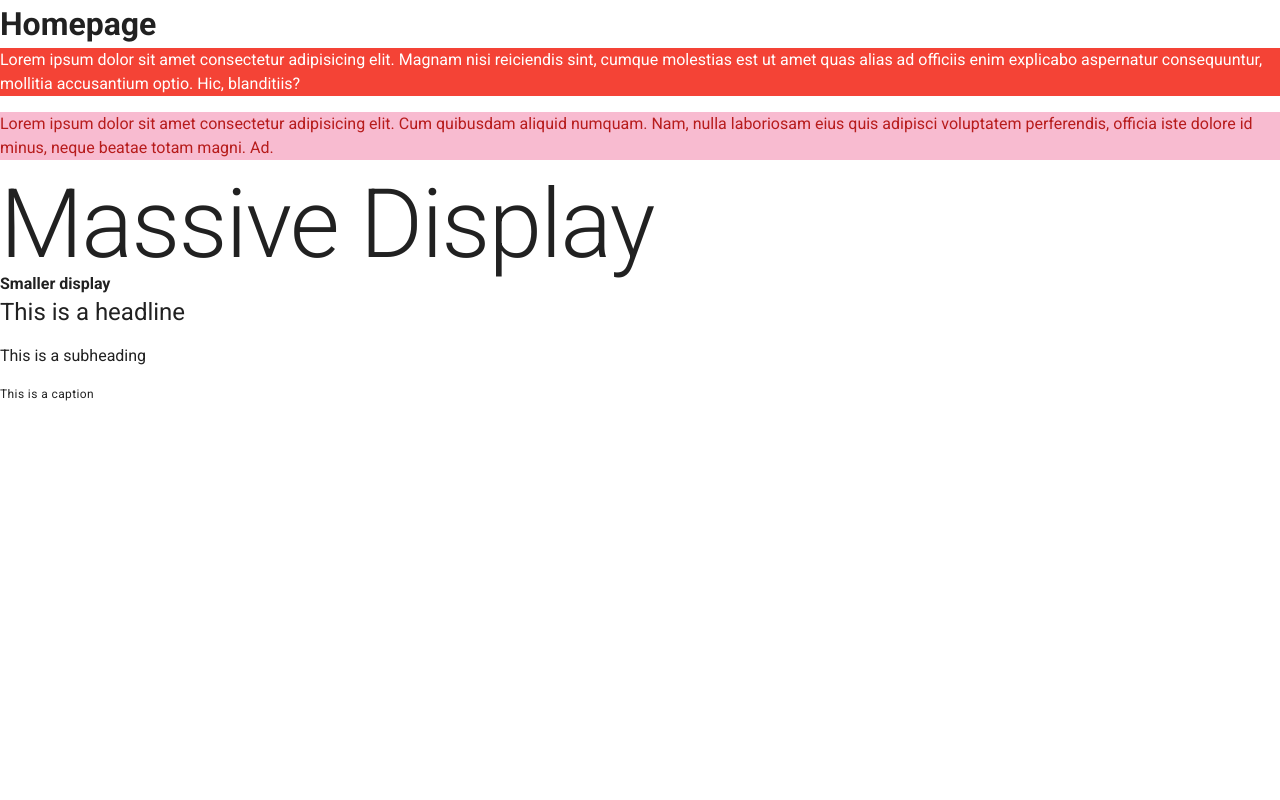
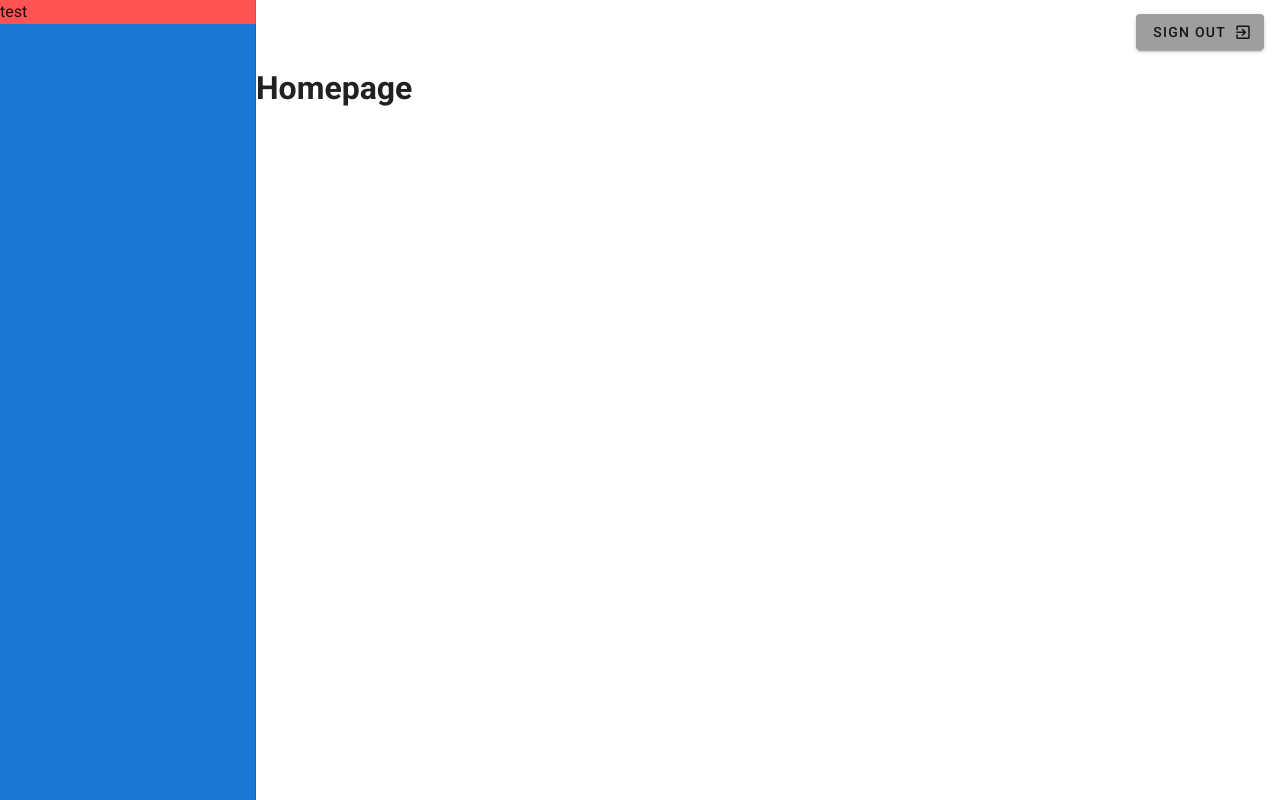
Before and after one commit to new-media-art/todo-ninja, a Vue app: page / in a window 1280 px wide. Built offline with nearby package versions, Linux system fonts and the light colour scheme.

Commit message:
end of video 9

```diff
--- a/src/App.vue
+++ b/src/App.vue
@@ -1,5 +1,6 @@
 <template>
-  <v-app>
+  <v-app class="gray lighten-4">
+    <Navbar />
 
     <v-content>
       <router-view></router-view>
@@ -9,12 +10,14 @@
 </template>
 
 <script>
+import Navbar from './components/Navbar'
+export default {
+  components: { Navbar },
+  name: 'App',
+  data () {
+    return {
 
-export default {
-  name: 'App',
-
-  data: () => ({
-    //
-  }),
-};
+    }
+  }
+}
 </script>
--- /dev/null
+++ b/src/components/Navbar.vue
@@ -0,0 +1,29 @@
+<template>
+  <nav>
+    <v-toolbar flat app>
+        <v-app-bar-nav-icon class="gray--text" @click="drawer = !drawer"></v-app-bar-nav-icon>
+      <v-toolbar-title class="text-uppercase grey--text">
+        <span class="font-weight-light">Todo</span>
+        <span>Ninja</span>
+      </v-toolbar-title>
+      <v-spacer></v-spacer>
+      <v-btn flat color="grey">
+        <span>Sign Out</span>
+        <v-icon right>mdi-exit-to-app</v-icon>
+      </v-btn>
+    </v-toolbar>
+
+    <v-navigation-drawer v-model="drawer" app class="primary">
+      <p class="error">test</p>
+    </v-navigation-drawer>
+  </nav>
+</template>
+<script>
+export default {
+  data() {
+    return {
+      drawer: true,
+    };
+  },
+};
+</script>
--- a/src/plugins/vuetify.js
+++ b/src/plugins/vuetify.js
@@ -4,4 +4,9 @@
 Vue.use(Vuetify);
 
 export default new Vuetify({
+    iconfont: 'md',
+    primary: '2974E4',
+    success: '42FCD0',
+    info:'F3DA5D',
+    error: 'F0268E'
 });
--- a/src/views/HomeView.vue
+++ b/src/views/HomeView.vue
@@ -1,22 +1,13 @@
 <template>
   <div class="home">
     <h1>Homepage</h1>
-    <p class="red white--text">Lorem ipsum dolor sit amet consectetur adipisicing elit. Magnam nisi reiciendis sint, cumque molestias est ut amet quas alias ad officiis enim explicabo aspernatur consequuntur, mollitia accusantium optio. Hic, blanditiis?</p>
-    <p class="pink lighten-4 red--text text--darken-4">Lorem ipsum dolor sit amet consectetur adipisicing elit. Cum quibusdam aliquid numquam. Nam, nulla laboriosam eius quis adipisci voluptatem perferendis, officia iste dolore id minus, neque beatae totam magni. Ad.</p>
-    <h1 class="display-4">Massive Display</h1>
-    <h4 class="dispaly-1">Smaller display</h4>
-    <p class="headline">This is a headline</p>
-    <p class="subheading">This is a subheading</p>
-    <p class="caption">This is a caption</p>
+
+
+
   </div>
 </template>
 
 <script>
 
-
-export default {
-
-
-
-  }
+export default {};
 </script>
```
Also changed, not shown: 1 other file (tests, documents, lock files or other folders).
